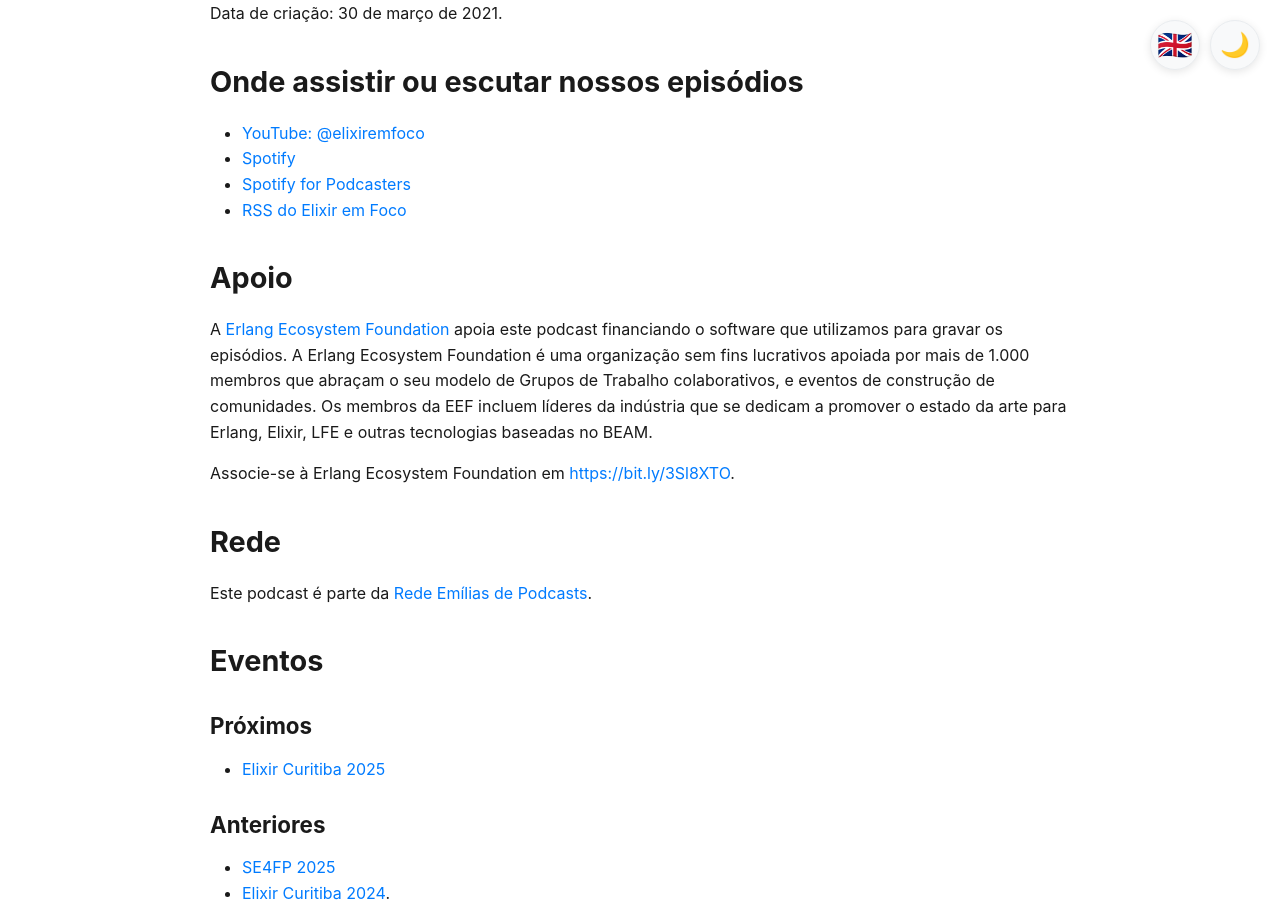
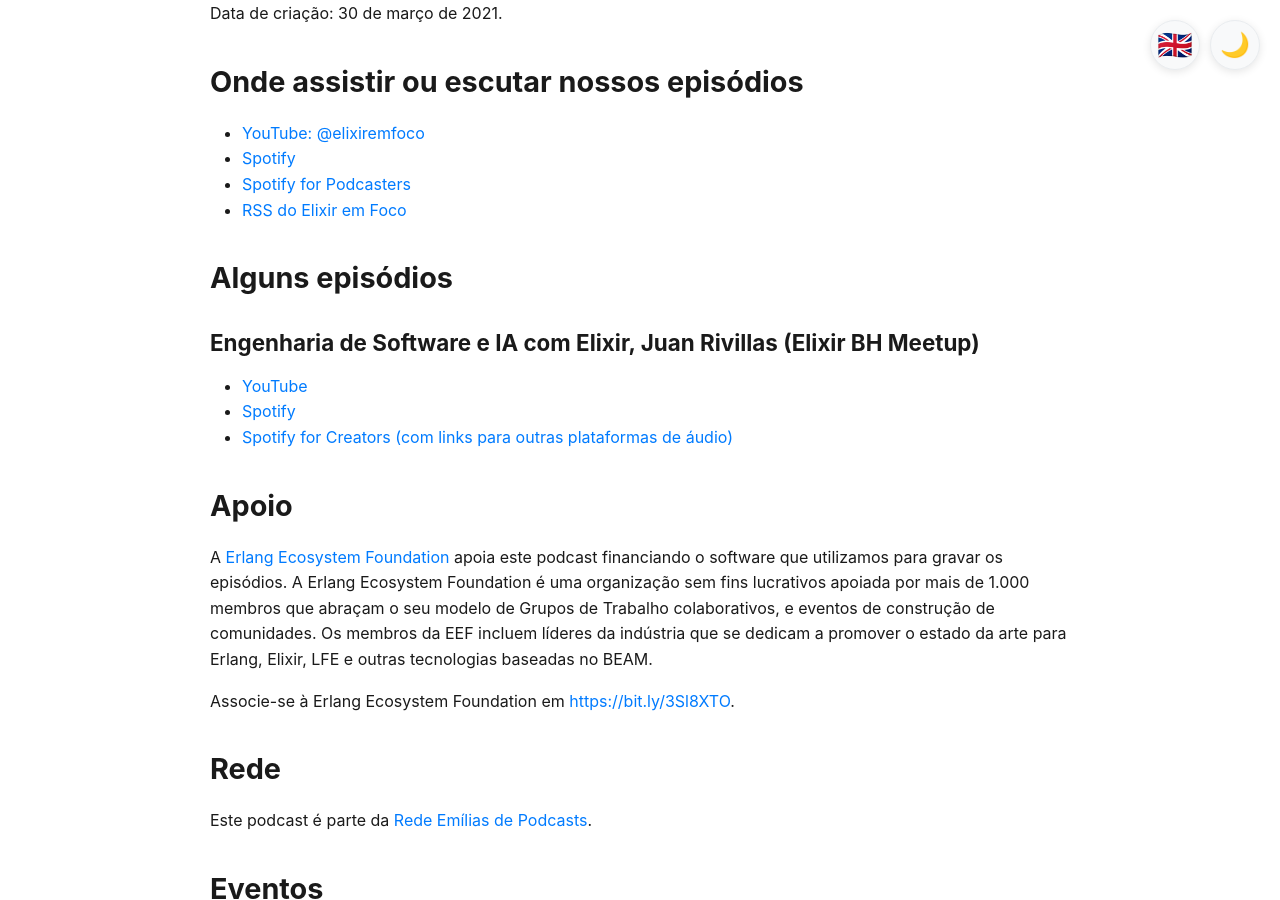
Before and after one commit to ElixiremFoco/elixiremfoco.github.io, a Jekyll site: the page built from index.md, in a window 1280 px wide and 900 px high, scrolled down 760 px. Built offline with Jekyll 4.4.1, drawn with Linux system fonts in a browser that asks for light colours.

Commit message:
Update index.md

```diff
--- a/index.md
+++ b/index.md
@@ -22,6 +22,14 @@
 - [Spotify](https://open.spotify.com/show/43aDX4kajkNCKaCYpGPooJ)
 - [Spotify for Podcasters](https://creators.spotify.com/pod/profile/elixiremfoco/)
 - [RSS do Elixir em Foco](https://anchor.fm/s/4d4944e8/podcast/rss)
+
+## Alguns episódios
+
+###  Engenharia de Software e IA com Elixir, Juan Rivillas (Elixir BH Meetup)
+
+- [YouTube](https://youtu.be/iSio8ZfY9I4)
+- [Spotify](https://open.spotify.com/episode/37ZUlAjTyRPX0zZSfFjY0P)
+- [Spotify for Creators (com links para outras plataformas de áudio)](https://creators.spotify.com/pod/profile/elixiremfoco/episodes/Engenharia-de-Software-e-IA-com-Elixir--Juan-Rivillas-Elixir-BH-Meetup-e3k006j)
 
 ## Apoio
 
```
